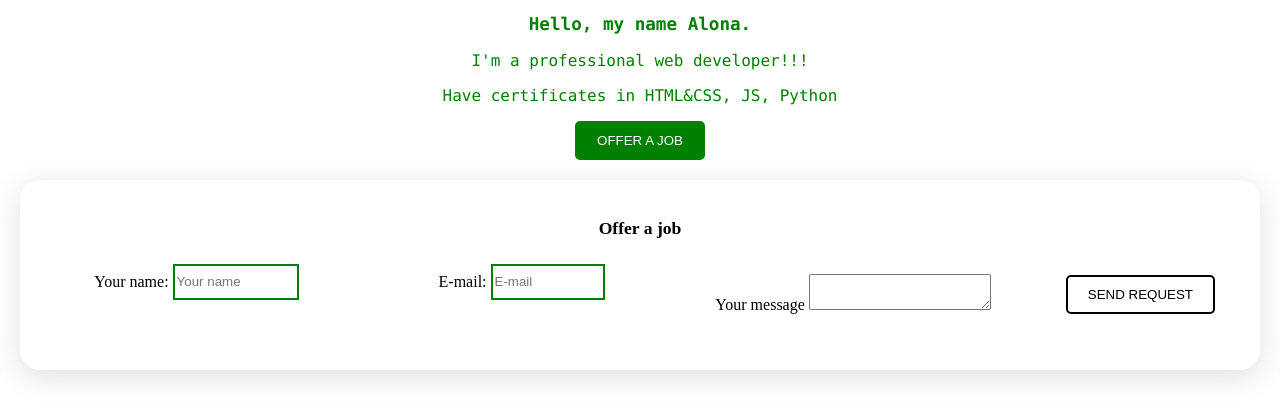
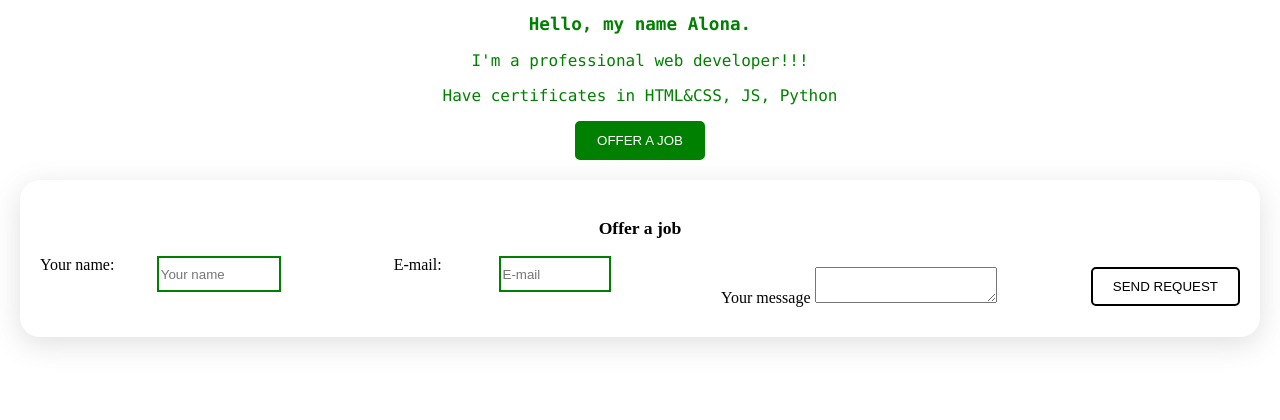
Before and after one commit to Alonasa/100DaysOfPyhton, a Flask app: template dayFiftySix/templates/index.html in a window 1280 px wide. Shown: the part 258-678 px from the top of the page. Run offline with Flask 3, Linux system fonts and the light colour scheme; the template is opened without the code that fills it, so the values that code supplies are empty.

Commit message:
added basic styles for form mob

```diff
--- a/dayFiftySix/static/styles/style.css
+++ b/dayFiftySix/static/styles/style.css
@@ -72,15 +72,15 @@ h3 {
 }
 
 .job-reservation-form form {
-    margin: 25px;
     display: flex;
     align-content: space-between;
     flex-wrap: wrap;
     align-items: center;
     justify-content: center;
+    text-align: start;
 }
 
-#contact-form input {
+input {
     margin-bottom: 15px;
     width: 100%;
     height: 30px;
@@ -88,9 +88,13 @@ h3 {
     border: 2px solid green;
 }
 
-#contact-form label {
+label {
    width: 100%;
-   text-align: start;
+}
+
+.contact-form__email, .contact-form__name {
+    display: flex;
+    flex-wrap: wrap;
 }
 
 @media(min-width: 768px){
--- a/dayFiftySix/templates/index.html
+++ b/dayFiftySix/templates/index.html
@@ -32,11 +32,11 @@
 <section class="job-reservation-form">
     <h3>Offer a job</h3>
     <form id="contact-form" action="#" method="post">
-        <div>
+        <div class="contact-form__name">
             <label for="contact-form__name">Your name:</label>
             <input type="text" name="contact-form__name" id="contact-form__name" placeholder="Your name">
         </div>
-        <div>
+        <div class="contact-form__email">
             <label for="contact-form__email">E-mail:</label>
             <input type="email" name="contact-form__email" id="contact-form__email" placeholder="E-mail">
         </div>
```
